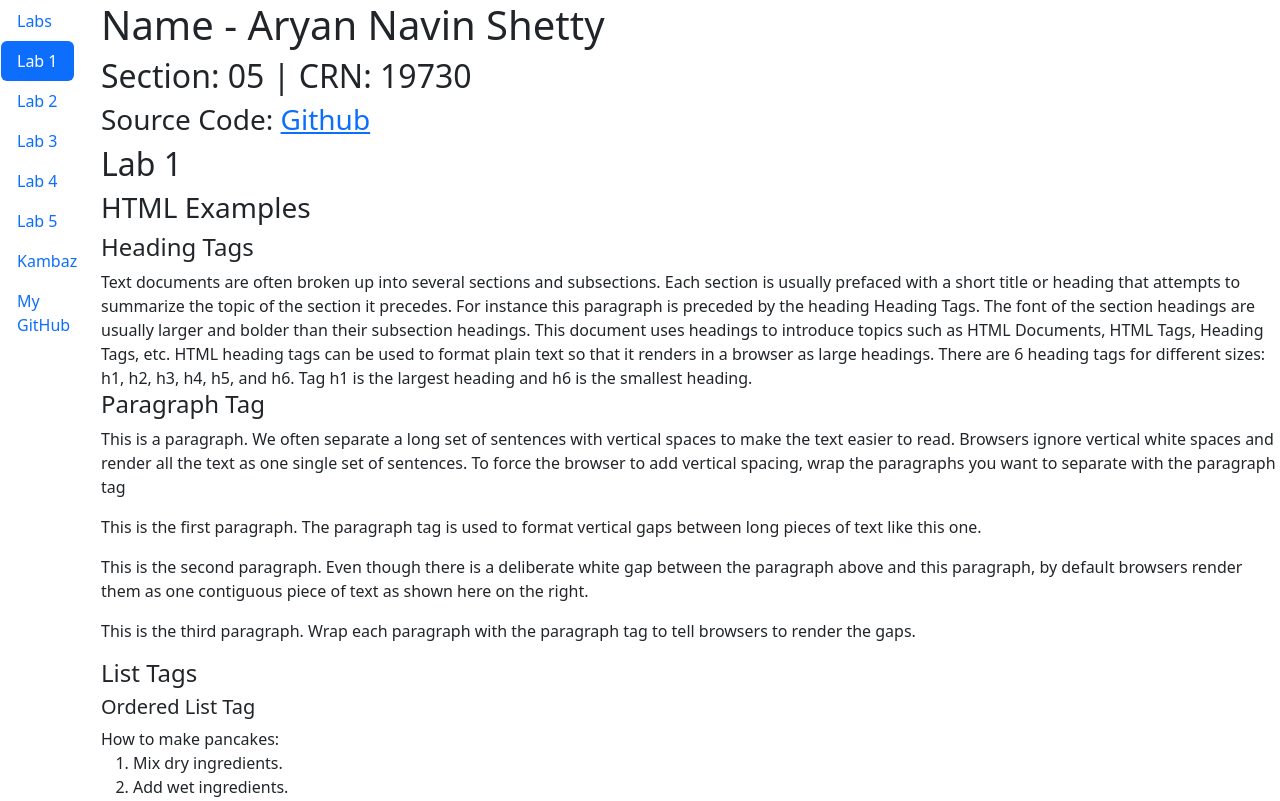
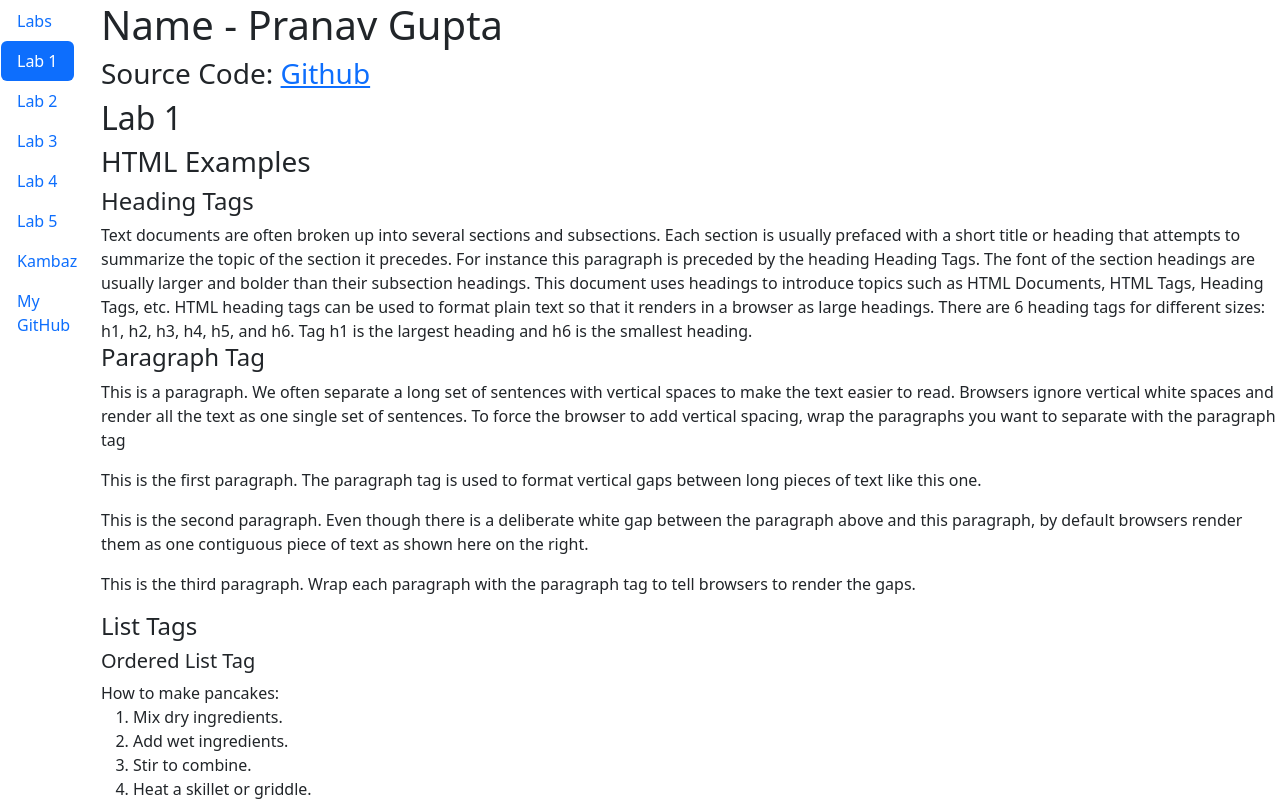
Before and after one commit to PranavGupta26/kambaz-next-js, a Next.js app: page /Labs/Lab1 in a window 1280 px wide. Shown: the top 801 px of the page. Built offline with nearby package versions, Linux system fonts and the light colour scheme.

Commit message:
newesttt

```diff
--- a/app/Labs/Lab1/page.tsx
+++ b/app/Labs/Lab1/page.tsx
@@ -3,12 +3,12 @@ import Link from "next/link";
 export default function Lab1() {
   return (
     <div id="wd-lab1">
-      <h1>Name - Aryan Navin Shetty</h1>
-      <h2>Section: 05 | CRN: 19730 </h2>
+      <h1>Name - Pranav Gupta</h1>
+      <h2></h2>
       <h3>
         Source Code:&nbsp;
         <Link
-          href="https://github.com/AryanShettyNEU/kambaz-next-js-cs5610-fa25-05"
+          href="https://github.com/PranavGupta26/kambaz-next-js/tree/test"
           id="wd-lab3-link"
         >
           Github
```
